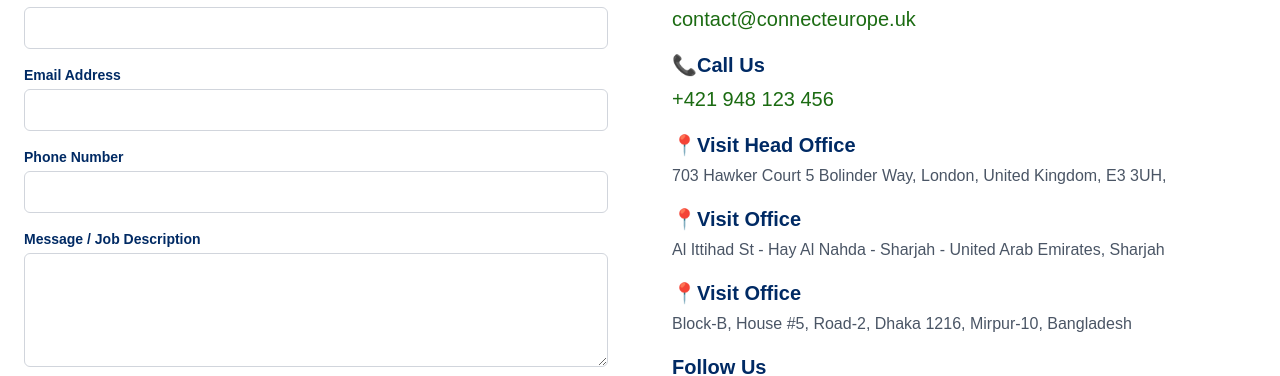
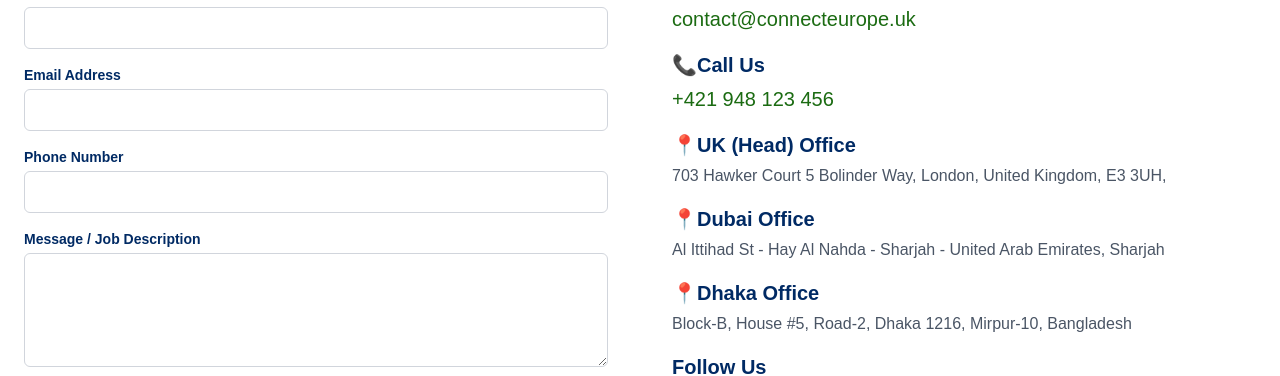
Before and after one commit to jihansofts/Connect-Europe, a Next.js app: page /contact in a window 1280 px wide. Shown: the part 1092-1468 px from the top of the page. Built offline with nearby package versions, Linux system fonts and the light colour scheme.

Commit message:
update location name

```diff
--- a/src/components/ContactPages/ContactArea.tsx
+++ b/src/components/ContactPages/ContactArea.tsx
@@ -208,7 +208,7 @@ export default function ContactArea() {
                 </address>
                 <address className="not-italic cursor-pointer space-y-1">
                   <p className="text-heading font-bold text-[20px]">
-                    📍Visit Head Office
+                    📍UK (Head) Office
                   </p>
                   <p className="text-[16px] text-gray-600">
                     703 Hawker Court 5 Bolinder Way, London, United Kingdom, E3
@@ -217,7 +217,7 @@ export default function ContactArea() {
                 </address>
                 <address className="not-italic cursor-pointer space-y-1">
                   <p className="text-heading font-bold text-[20px]">
-                    📍Visit Office
+                    📍Dubai Office
                   </p>
                   <p className="text-[16px] text-gray-600">
                     Al Ittihad St - Hay Al Nahda - Sharjah - United Arab
@@ -226,7 +226,7 @@ export default function ContactArea() {
                 </address>
                 <address className="not-italic cursor-pointer space-y-1">
                   <p className="text-heading font-bold text-[20px]">
-                    📍Visit Office
+                    📍Dhaka Office
                   </p>
                   <p className="text-[16px] text-gray-600">
                     Block-B, House #5, Road-2, Dhaka 1216, Mirpur-10, Bangladesh
```
